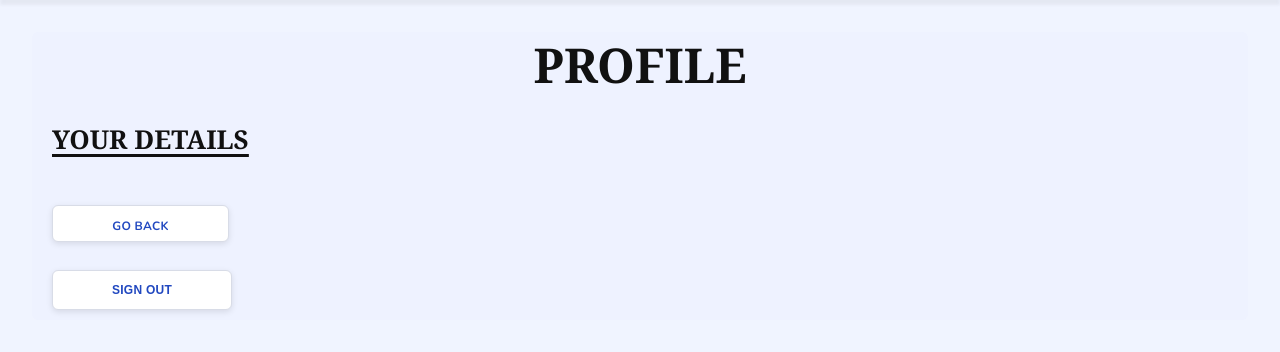
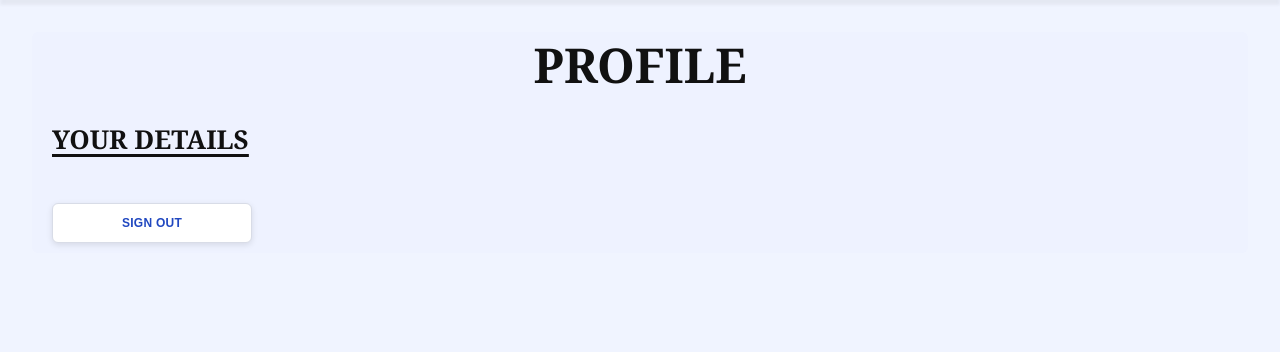
Before and after one commit to HarshPatel093/he-app, a Django app: page /dashboard/admin/profile/ in a window 1280 px wide. Shown: the part 80-432 px from the top of the page. Run offline with Django 5.2, Linux system fonts and the light colour scheme; the visitor is signed in with stand-in values (Sample User, id 1).

Commit message:
removed the go back button

```diff
--- a/users/templates/users/admin_profile.html
+++ b/users/templates/users/admin_profile.html
@@ -116,7 +116,7 @@
     .signout{
         margin-top: 18px;
         display: inline-block;
-        width:180px;
+        width:200px;
         height:40px;
         line-height: 32px;
         text-align: center;
@@ -137,33 +137,7 @@
         background:#16348a;
         color:#fff;
     }
-    .go-back{
-        display:inline-block;
-        width:175px;
-        height:35px;
-        line-height:40px;
-        text-align: center;
-        border-radius: 6px;
-        border:1.5px solid #d8dce7;
-        background:#fff;
-        color:#2148C0;
-        font-weight: bold;
-        font-size: 12px;
-        text-transform: uppercase;
-        letter-spacing: .02em;
-        box-shadow: 0 2px 6px rgba(0,0,0,.1);
-        text-decoration: none;
-        margin-bottom: 10px;
-        margin-top: 20px;
-        margin-left:20px;
 
-
-    }
-    .go-back:hover{
-        background: #16348a;
-        color: #fff;
-
-    }
 
 
 
@@ -194,7 +168,7 @@
                 <p>Gender: {{profile.get_gender_display}}</p>
                 <p>Email: {{user_obj.email}}</p>
                 {% endif %}
-                <a href="{% url 'admin_dashboard'%}" class="go-back">go back</a>
+
                 <form method="post" action="{% url 'logout' %}">
                     {% csrf_token %}
                     <button type="submit" class="signout">sign out</button>
```
